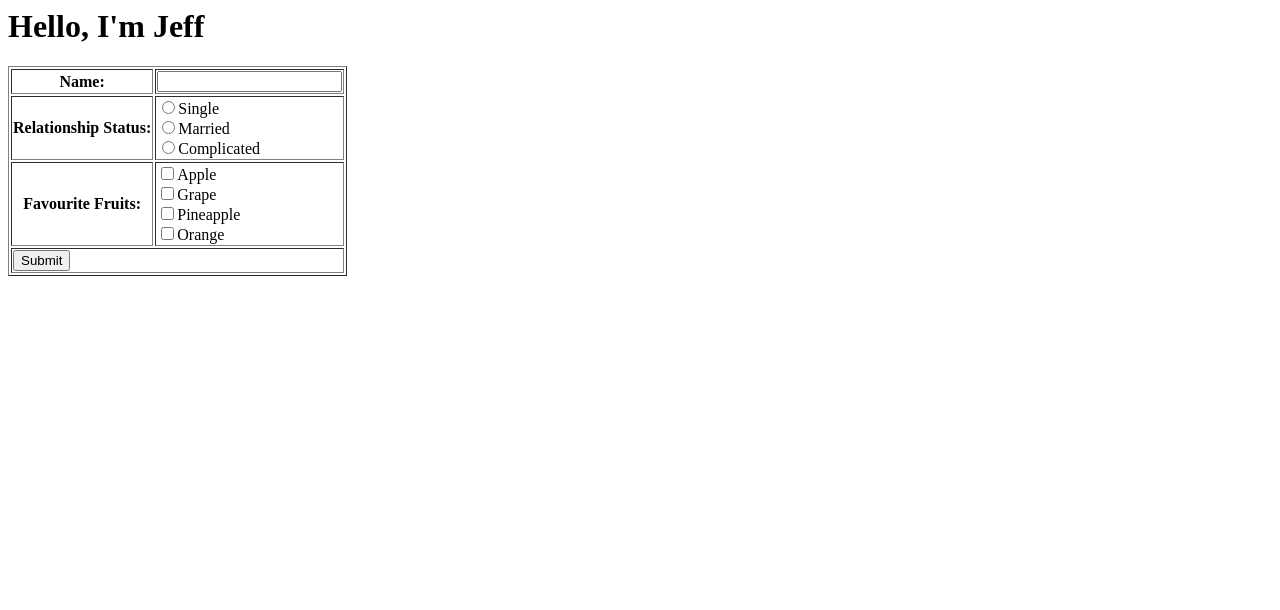
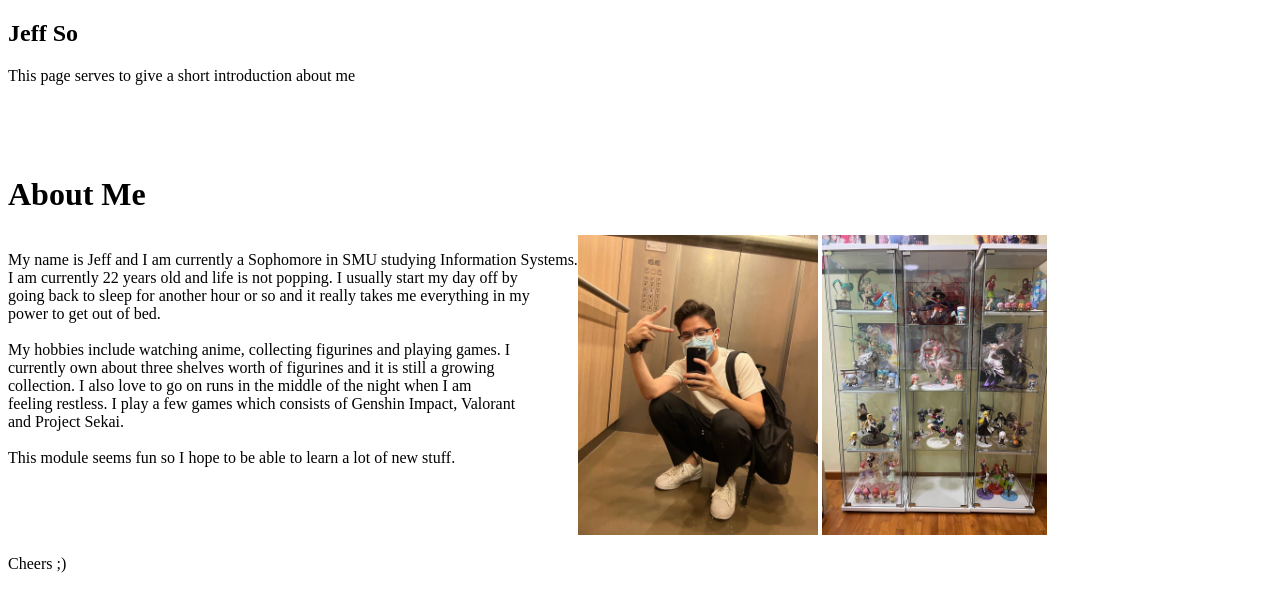
Before and after one commit to jxff-so/jxff-so.github.io, a plain HTML site: page index.html in a window 1280 px wide. Drawn offline with Linux system fonts and the light colour scheme.

Commit message:
included self bio

```diff
--- a/index.html
+++ b/index.html
@@ -1,30 +1,33 @@
-<h1>Hello, I'm Jeff</h1>
-
-<form>
-  <table border='1'>
-    <tr>
-      <th>Name: </th>
-      <td><input type='text' name="input_name"></td>
-    </tr>
-    <tr>
-      <th>Relationship Status: </th>
-      <td>
-        <input type="radio" name="rls_status" value="Single">Single<br />
-        <input type="radio" name="rls_status" value="Married">Married<br />
-        <input type="radio" name="rls_status" value="Complicated">Complicated<br />
-      </td>
-    </tr>
-    <tr>
-      <th>Favourite Fruits: </th>
-      <td>
-        <input type="checkbox" name="fruits" value="Apple">Apple<br />
-        <input type="checkbox" name="fruits" value="Grape">Grape<br />
-        <input type="checkbox" name="fruits" value="Pineapple">Pineapple<br />
-        <input type="checkbox" name="fruits" value="Orange">Orange<br />
-      </td>
-    </tr>
-    <tr>
-        <td colspan='2'><input type='submit' value='Submit'></td>
-    </tr>
-  </table>
-</form>
+<!DOCTYPE html>
+<html>
+  <head>
+    <title>Hi There</title>
+  </head>
+  <body>
+    <h2>Jeff So</h2>
+    <p>This page serves to give a short introduction about me</p>
+    <br /><br /><br />
+    <h1>About Me</h1>
+    <div>
+      <p style="float: left">
+        My name is Jeff and I am currently a Sophomore in SMU studying Information Systems. <br />
+        I am currently 22 years old and life is not popping. I usually start my day off by <br />
+        going back to sleep for another hour or so and it really takes me everything in my <br />
+        power to get out of bed.
+        <br /><br />
+        My hobbies include watching anime, collecting figurines and playing games. I <br />
+        currently own about three shelves worth of figurines and it is still a growing <br />
+        collection. I also love to go on runs in the middle of the night when I am <br />
+        feeling restless. I play a few games which consists of Genshin Impact, Valorant <br />
+        and Project Sekai.
+        <br /><br />
+        This module seems fun so I hope to be able to learn a lot of new stuff.
+      </p>
+      <div>
+        <img style='float: right, display:inline-block' height="300" width="auto" src="./pic1.jpg">
+        <img style='float: right, display:inline-block' height="300" width="auto" src="./pic2.jpg">
+      </div>
+    </div>
+    <p>Cheers ;)</p>
+  </body>
+</html>
```
Also changed, not shown: pic1.jpg (added), pic2.jpg (added).
